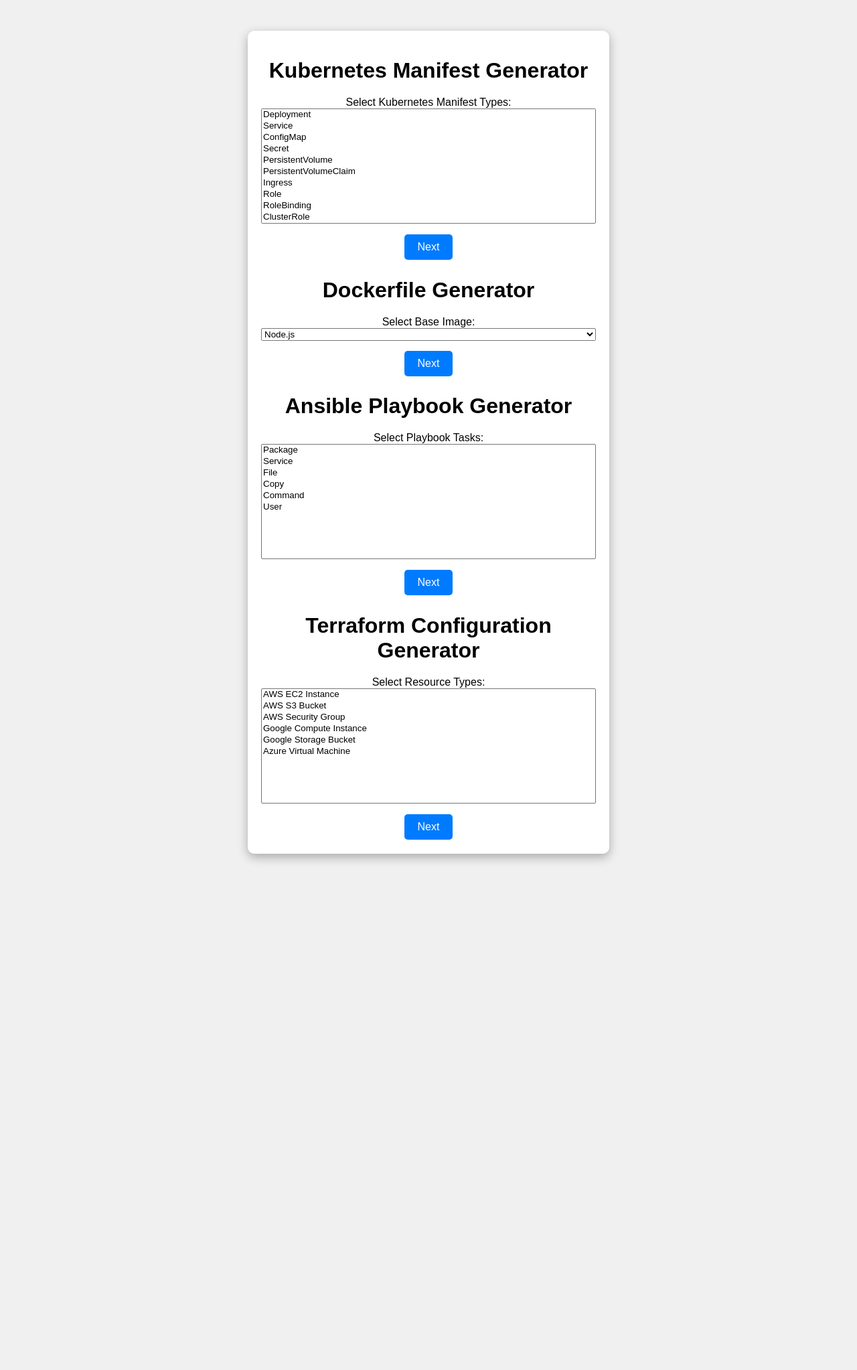
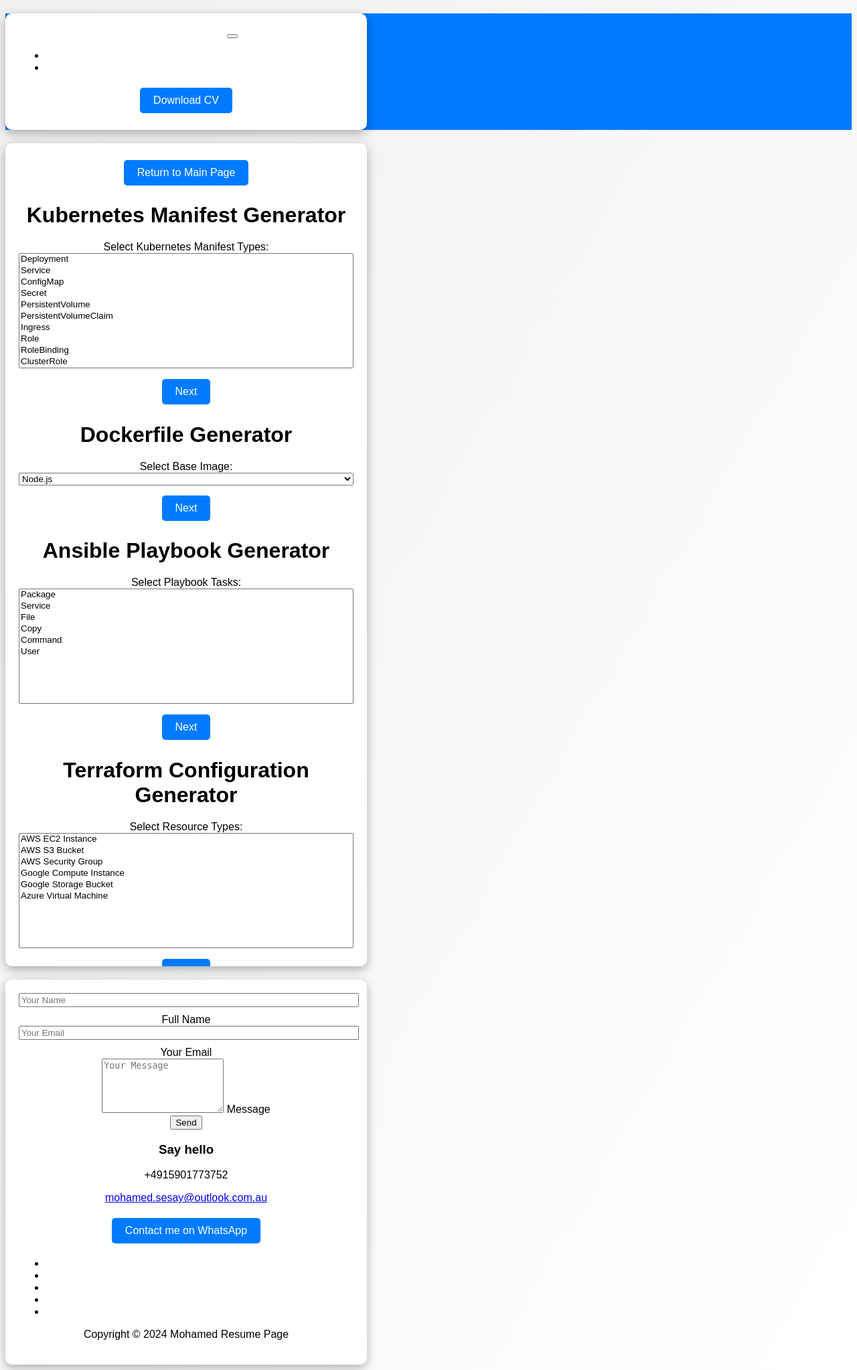
Before and after one commit to deeeye2/mohmed-cv, a Flask app: page /file-generator in a window 1280 px wide. Shown: the whole page at 67% size. Before the commit the page ends 1287 px from the top, so only its background shows below. Run offline with Flask 3, Linux system fonts and the light colour scheme; some libraries are stand-ins or nearby versions.

Commit message:
Update file_generator.html

```diff
--- a/templates/file_generator.html
+++ b/templates/file_generator.html
@@ -7,14 +7,17 @@
     <style>
         body {
             font-family: Arial, sans-serif;
-    background-color: #f0f0f0;
-    display: flex;
-    justify-content: center;
-    align-items: center;
-    height: 100vh;
-    margin: 0;
+            background: linear-gradient(120deg, #f0f0f0, #ffffff);
         }
-
+        .navbar {
+            background-color: #007BFF;
+        }
+        .navbar-brand {
+            color: white !important;
+        }
+        .navbar-nav .nav-link {
+            color: white !important;
+        }
         .container {
             background-color: #fff;
             border-radius: 10px;
@@ -24,32 +27,27 @@
             text-align: center;
             overflow-y: auto; /* Added for better scrolling */
             max-height: 90vh; /* Limit height to viewport */
+            margin-top: 20px;
         }
-
         h1 {
             margin-bottom: 20px;
         }
-
         .form {
             display: flex;
             flex-direction: column;
             align-items: center;
         }
-
         .form-fields {
             width: 100%;
             margin-bottom: 20px;
         }
-
         label, select, input {
             width: 100%;
             margin-bottom: 10px;
         }
-
         select[multiple] {
             height: auto;
         }
-
         .btn {
             background-color: #007BFF;
             border: none;
@@ -63,11 +61,9 @@
             cursor: pointer;
             border-radius: 5px;
         }
-
         .hidden {
             display: none;
         }
-
         .preview {
             margin-top: 20px;
             background-color: #f9f9f9;
@@ -75,10 +71,47 @@
             border-radius: 5px;
             box-shadow: 0 2px 5px rgba(0,0,0,0.2);
         }
+        .dashboard-title {
+            text-align: center;
+            font-size: 2em;
+            margin-bottom: 20px;
+        }
+        .category-btn {
+            width: 100%;
+            margin-bottom: 10px;
+            padding: 10px;
+            font-size: 1.2em;
+            transition: transform 0.2s;
+        }
+        .category-btn:hover {
+            transform: scale(1.05);
+        }
     </style>
 </head>
-<body>
+<body data-spy="scroll" data-target="#navbarNav" data-offset="50">
+
+    <!-- MENU BAR -->
+    <nav class="navbar navbar-expand-lg">
         <div class="container">
+            <a class="navbar-brand" href="#">Mohamed DevOps</a>
+            <button class="navbar-toggler" type="button" data-toggle="collapse" data-target="#navbarNav" aria-controls="navbarNav" aria-expanded="false" aria-label="Toggle navigation">
+                <span class="navbar-toggler-icon"></span>
+            </button>
+           <div class="collapse navbar-collapse" id="navbarNav">
+                <ul class="navbar-nav mx-auto">
+                    <li class="nav-item"><a href="#intro" class="nav-link smoothScroll">Manifest Generators</a></li>
+                    <li class="nav-item"><a href="#contact" class="nav-link smoothScroll">Contact</a></li>
+                </ul>
+                <div class="mt-lg-0 mt-3 mb-4 mb-lg-0">
+                    <a href="static/images/MohamedCV.pdf" class="custom-btn btn" download>Download CV</a>
+                </div>
+            </div>
+        </div>
+    </nav>
+
+    <div class="container">
+        <button class="btn" onclick="window.location.href='index.html'">Return to Main Page</button>
+
         <h1>Kubernetes Manifest Generator</h1>
         <div id="k8sSelectionStep">
             <label for="k8sManifestType">Select Kubernetes Manifest Types:</label>
@@ -205,7 +238,6 @@
             <button class="btn" onclick="cancelTerraformForm()">Cancel</button>
         </div>
     </div>
-
 
     <script src="https://cdnjs.cloudflare.com/ajax/libs/js-yaml/4.1.0/js-yaml.min.js"></script>
     <script>
@@ -964,5 +996,51 @@
     document.getElementById("terraformPreviewStep").classList.add("hidden");
 }
     </script>
+
+    <!-- CONTACT SECTION -->
+    <section class="contact section-padding pt-0" id="contact">
+        <div class="container">
+            <div class="row">
+                <div class="col-lg-6 col-md-6 col-12">
+                    <form action="/send-email" method="post" class="contact-form webform" role="form">
+                        <div class="form-group d-flex flex-column-reverse">
+                            <input type="text" class="form-control" name="name" id="cf-name" placeholder="Your Name" required>
+                            <label for="cf-name" class="webform-label">Full Name</label>
+                        </div>
+                        <div class="form-group d-flex flex-column-reverse">
+                            <input type="email" class="form-control" name="email" id="cf-email" placeholder="Your Email" required>
+                            <label for="cf-email" class="webform-label">Your Email</label>
+                        </div>
+                        <div class="form-group d-flex flex-column-reverse">
+                            <textarea class="form-control" rows="5" name="message" id="cf-message" placeholder="Your Message" required></textarea>
+                            <label for="cf-message" class="webform-label">Message</label>
+                        </div>
+                        <button type="submit" class="form-control" id="submit-button" name="submit">Send</button>
+                    </form>
+                </div>
+                <div class="mx-auto col-lg-4 col-md-6 col-12">
+                    <h3 class="my-4 pt-4 pt-lg-0">Say hello</h3>
+                    <p class="mb-1">+4915901773752</p>
+                    <p>
+                        <a href="mailto:mohamed.sesay@outlook.com.au">
+                            mohamed.sesay@outlook.com.au
+                        <i class="fas fa-arrow-right custom-icon"></i>
+                        </a>
+                    </p>
+                    <a href="https://wa.me/491783547905" class="btn btn-success">
+                        <i class="fab fa-whatsapp"></i> Contact me on WhatsApp
+                    </a>
+                    <ul class="social-links mt-2">
+                        <li><a href="https://fb.com/tooplate" rel="noopener" class="fab fa-facebook"></a></li>
+                        <li><a href="#" rel="noopener" class="fab fa-twitter"></a></li>
+                        <li><a href="#" rel="noopener" class="fab fa-instagram"></a></li>
+                        <li><a href="#" rel="noopener" class="fab fa-linkedin"></a></li>
+                        <li><a href="#" rel="noopener" class="fab fa-youtube"></a></li>
+                    </ul>
+                    <p class="copyright-text mt-5 pt-3">Copyright &copy; 2024 Mohamed Resume Page</p>
+                </div>
+            </div>
+        </div>
+    </section>
 </body>
 </html>
```
Lines whose indentation alone changed are shown as unchanged.
